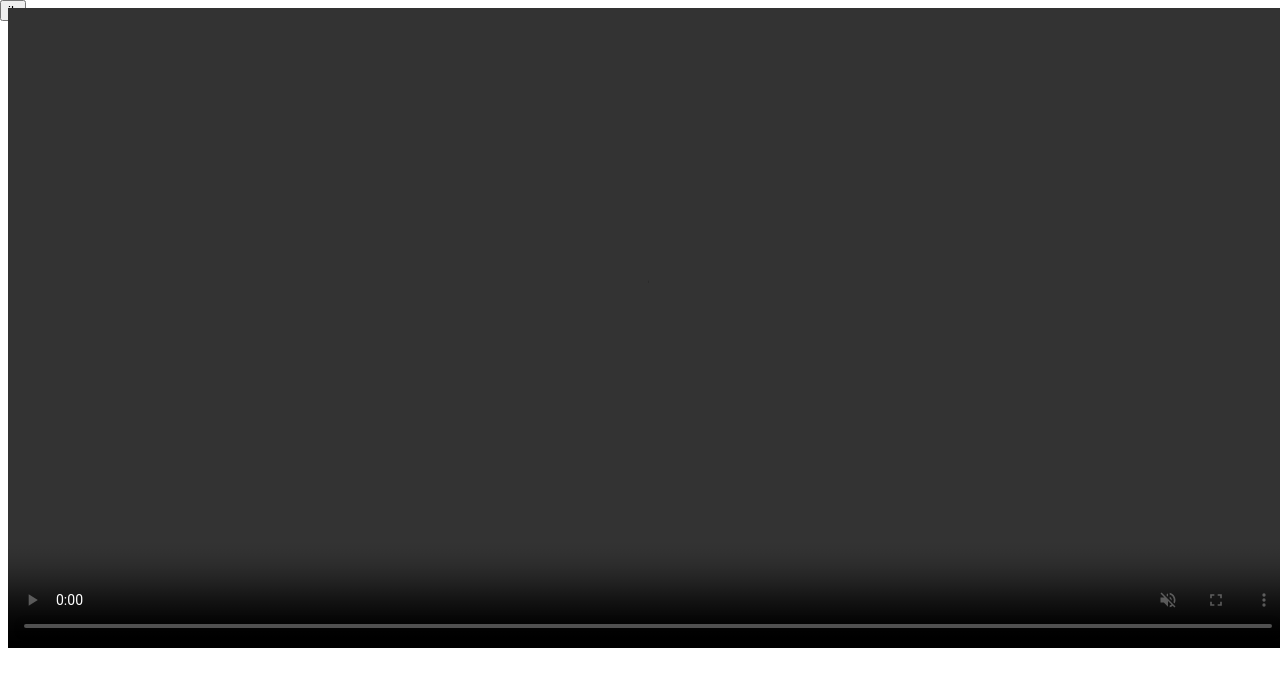
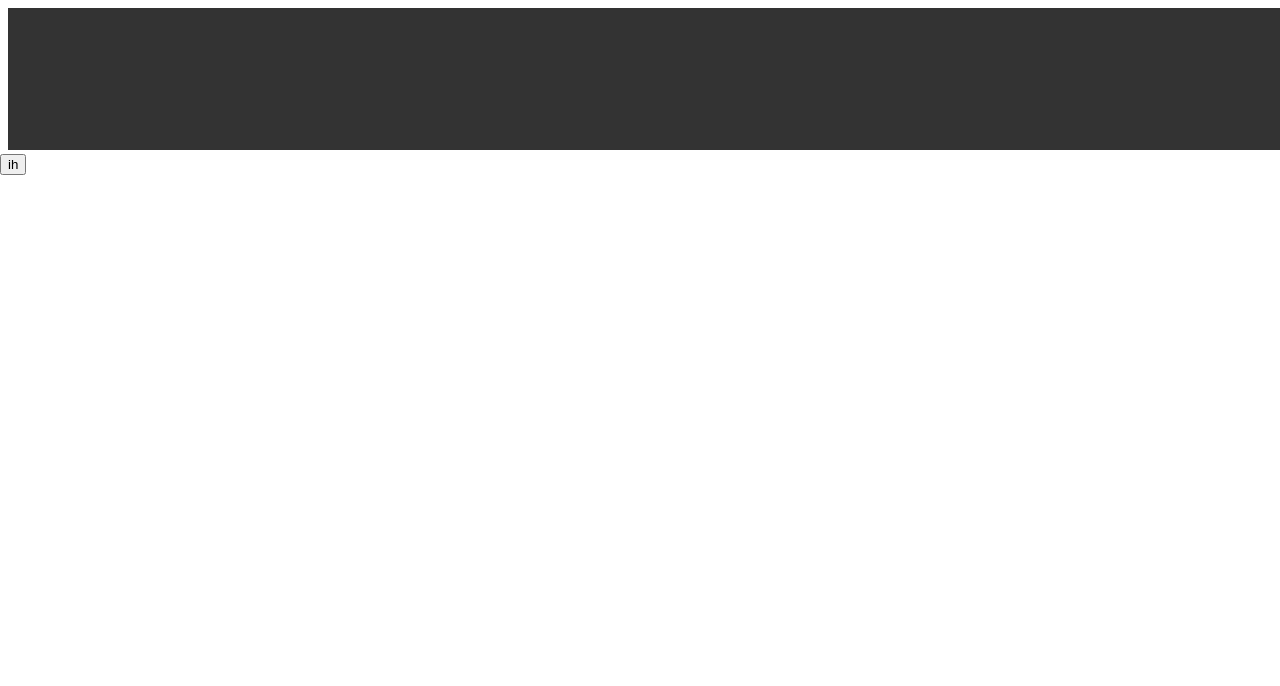
Before and after one commit to Triple7Rules/os, a plain HTML site: page index.html in a window 1280 px wide. Drawn offline with Linux system fonts and the light colour scheme.

Commit message:
Update index.html

```diff
--- a/index.html
+++ b/index.html
@@ -5,7 +5,7 @@
   </head>
 <body>
   <div class="main_screen">
-    <iframe onclick="change()" id="mainscreen" style="position:fixed; top:0; left:0; bottom:0; right:0; width:100%; height:100%; border:none; margin:0; padding:0; overflow:hidden; z-index:999999;" src="https://triple7rules.github.io/os/bootscreen.html">Browser not Compadable</iframe>
+    <iframe onclick="change()" id="mainscreen" style=" top:0; left:0; bottom:0; right:0; width:100%; height:100%; border:none; margin:0; padding:0; overflow:hidden; z-index:999999;" src="https://triple7rules.github.io/os/bootscreen.html">Browser not Compadable</iframe>
     </div>
   <button onclick="change()">ih</button>
   </body>
```
